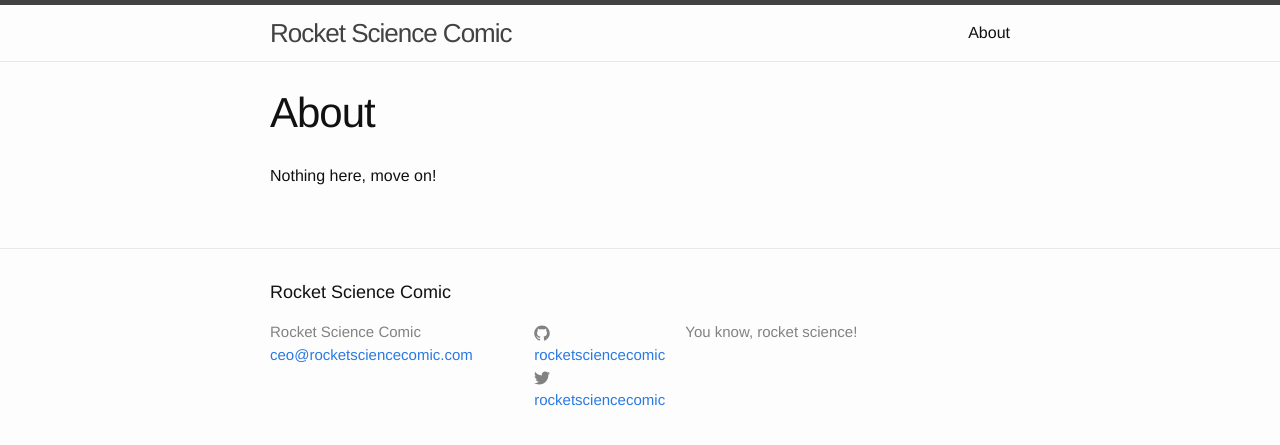
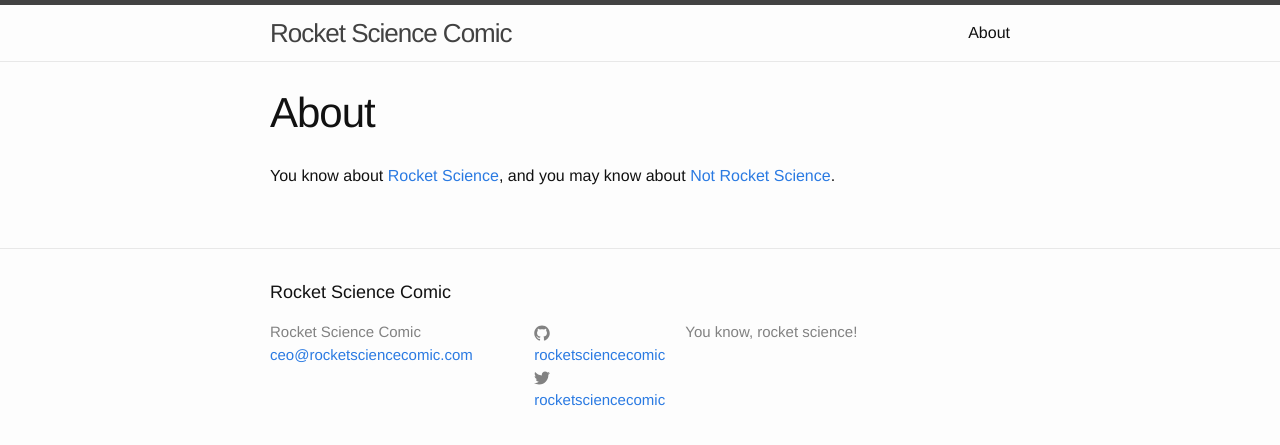
Before and after one commit to ruckuus/rocketsciencecomic, a Jekyll site: the page built from about.md, in a window 1280 px wide. Shown: the top 445 px of the page. Built offline with Jekyll 4.4.1, drawn with Linux system fonts in a browser that asks for light colours.

Commit message:
Add more make sense about page.

```diff
--- a/about.md
+++ b/about.md
@@ -4,4 +4,4 @@ title: About
 permalink: /about/
 ---
 
-Nothing here, move on!
+You know about [Rocket Science](http://en.wikipedia.org/wiki/Rocket_science), and you may know about [Not Rocket Science](http://www.phrases.org.uk/meanings/its-not-rocket-science.html).
```
